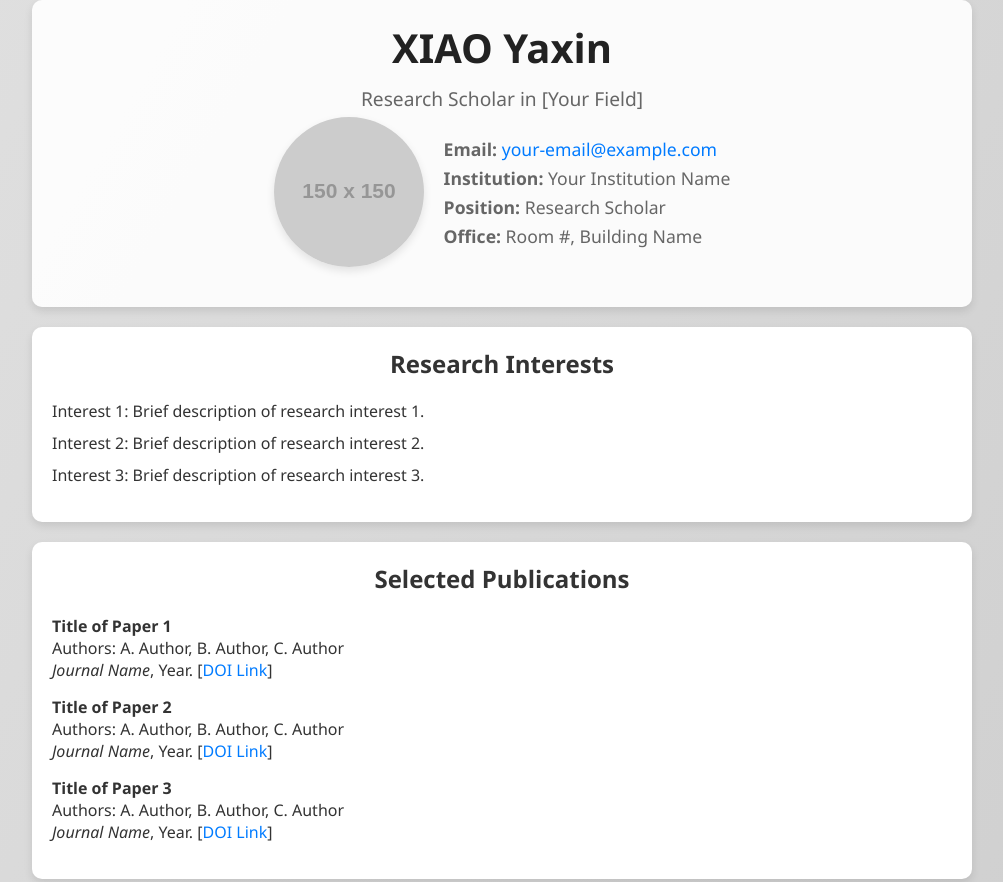
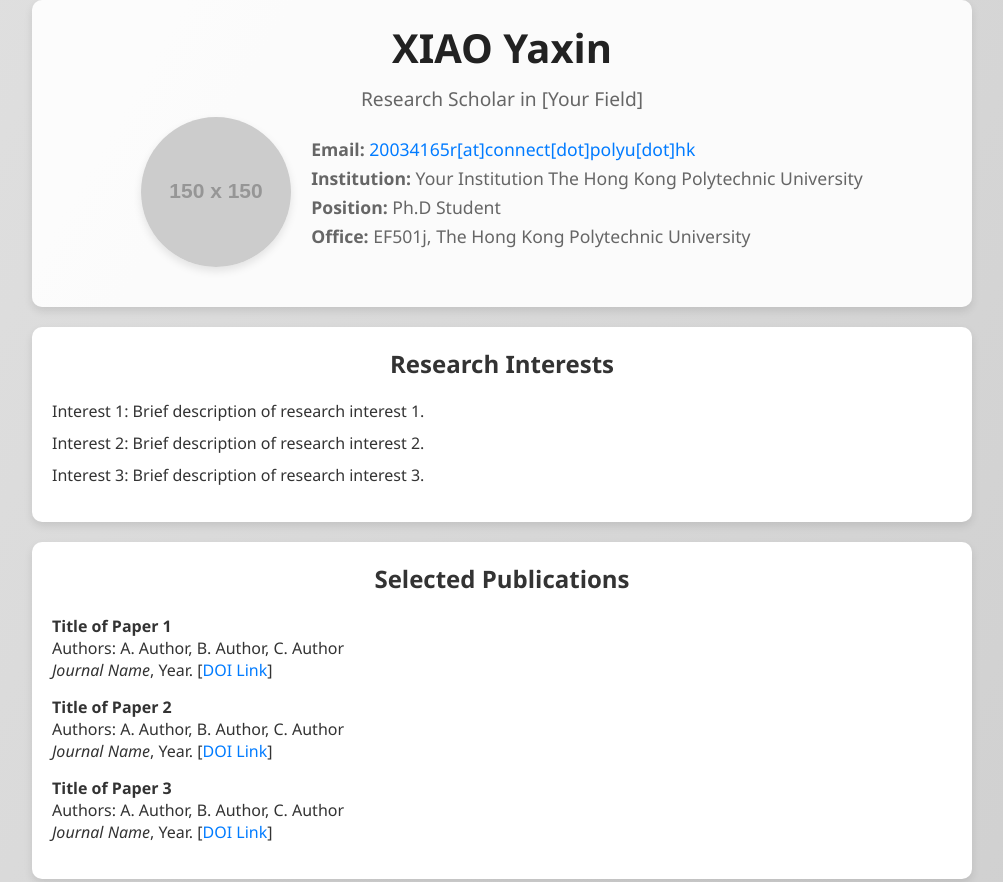
Before and after one commit to xiao-yaxin/xiao-yaxin.github.io, a plain HTML site: page index.html in a window 1280 px wide. Shown: the top 882 px of the page, without its empty margins (138-1141 px from the left). Drawn offline with Linux system fonts and the light colour scheme; placeholder pictures from the web are drawn by us.

Commit message:
Update index.html

```diff
--- a/index.html
+++ b/index.html
@@ -121,10 +121,10 @@
         <div class="profile-info">
             <img src="https://via.placeholder.com/150" alt="Your Photo">
             <div class="details">
-                <p><strong>Email:</strong> <a href="mailto:your-email@example.com">your-email@example.com</a></p>
-                <p><strong>Institution:</strong> Your Institution Name</p>
-                <p><strong>Position:</strong> Research Scholar</p>
-                <p><strong>Office:</strong> Room #, Building Name</p>
+                <p><strong>Email:</strong> <a href="mailto:20034165r[at]connect[dot]polyu[dot]hk">20034165r[at]connect[dot]polyu[dot]hk</a></p>
+                <p><strong>Institution:</strong> Your Institution The Hong Kong Polytechnic University</p>
+                <p><strong>Position:</strong> Ph.D Student</p>
+                <p><strong>Office:</strong> EF501j, The Hong Kong Polytechnic University</p>
             </div>
         </div>
     </header>
```
